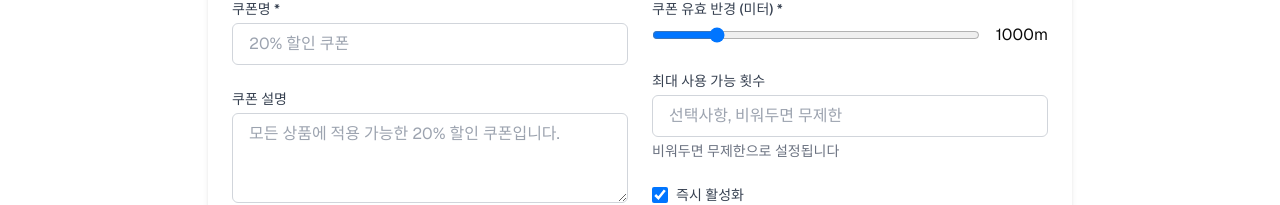
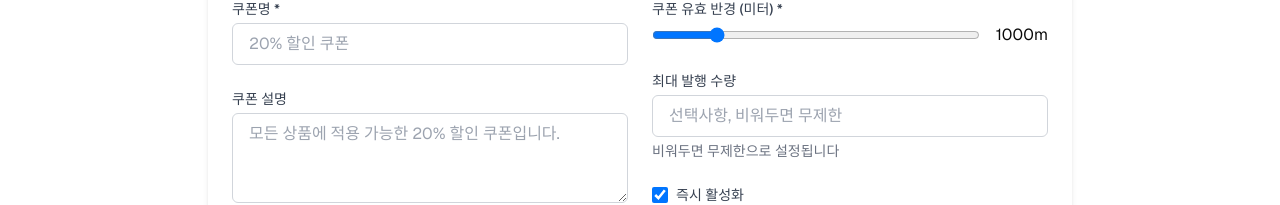
Before and after one commit to minseochh02/SangGaTalkHome, a Next.js app: page /stores/1/coupons/create in a window 1280 px wide. Shown: the part 230-435 px from the top of the page. Built offline with nearby package versions, Linux system fonts and the light colour scheme; no server answers; the database is empty.

Commit message:
fixed phrasing for coupon

```diff
--- a/app/stores/[storeId]/coupons/create/CouponCreateContent.tsx
+++ b/app/stores/[storeId]/coupons/create/CouponCreateContent.tsx
@@ -288,7 +288,7 @@ export default function CouponCreateContent({ storeId }: { storeId: string }) {
 
               <div>
                 <label htmlFor="max_claims" className="block text-sm font-medium text-gray-700 mb-1">
-                  최대 사용 가능 횟수
+                  최대 발행 수량
                 </label>
                 <input
                   type="number"
```
